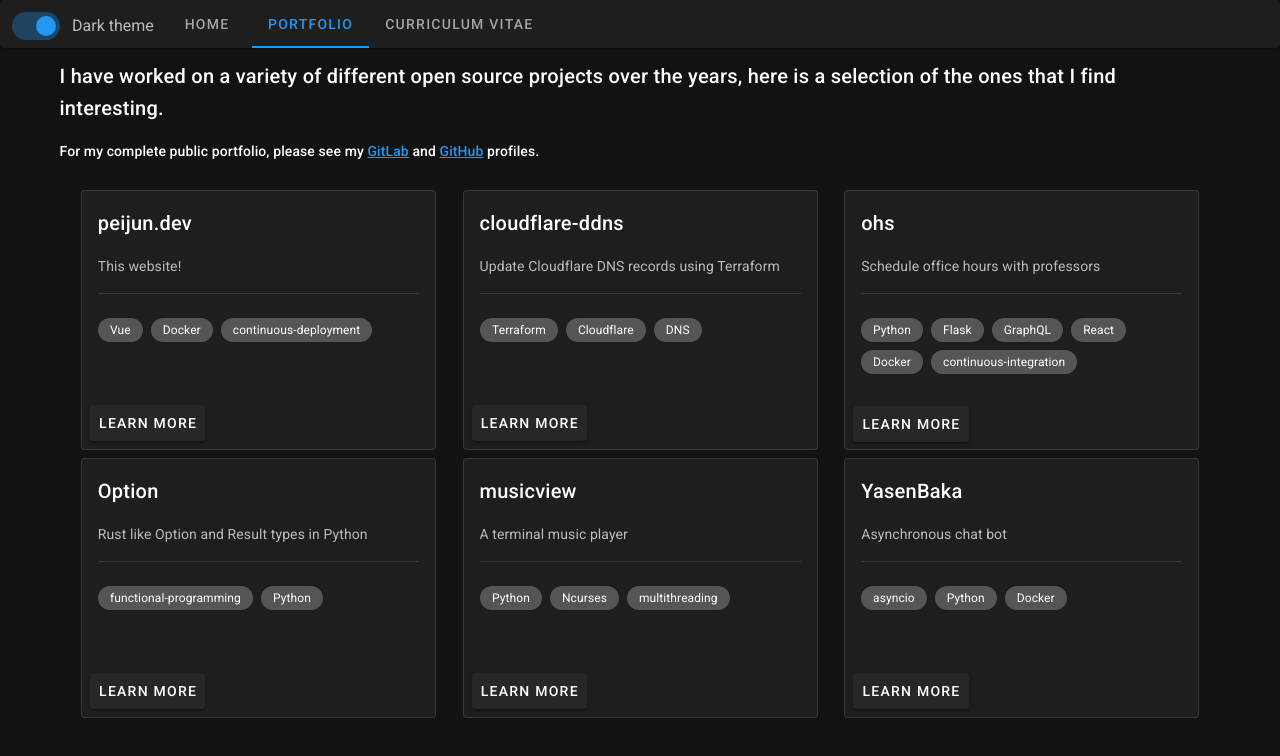
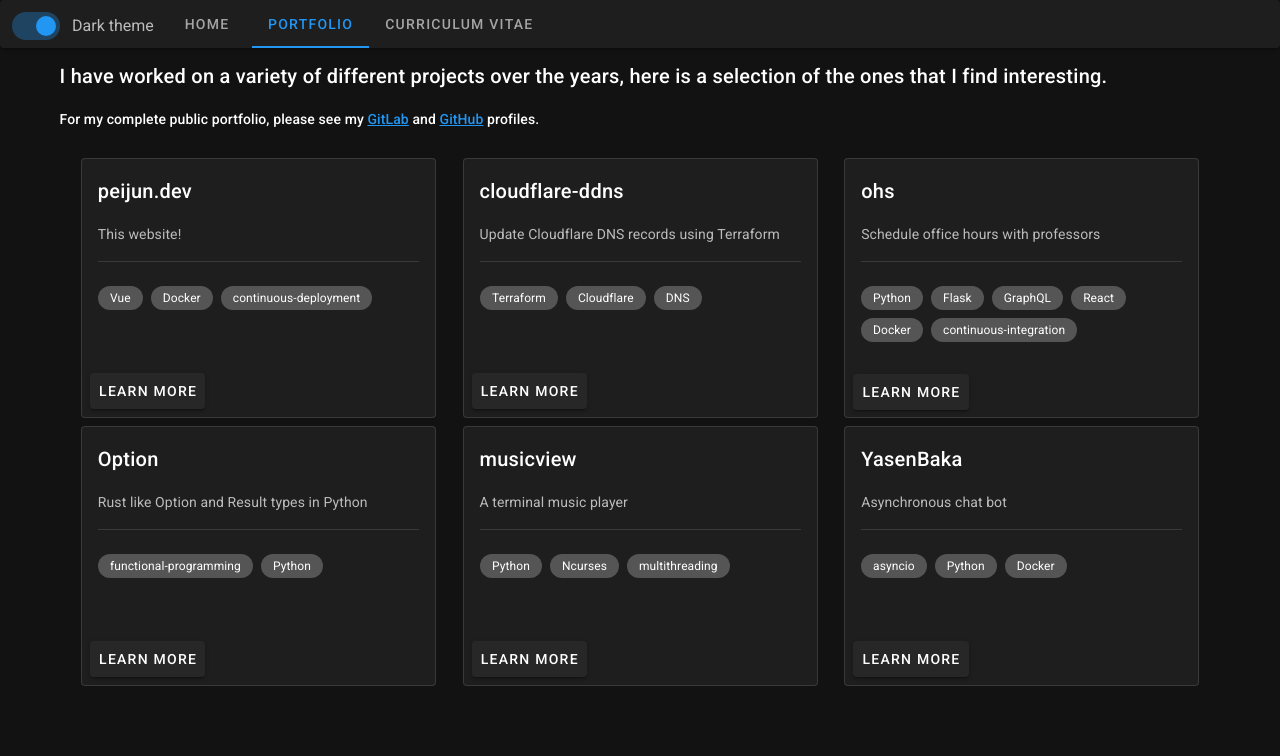
Before and after one commit to MaT1g3R/peijun.dev, a Vue app: page /portfolio in a window 1280 px wide. Shown: the top 756 px of the page. Built offline with nearby package versions, Linux system fonts and the light colour scheme; what vue-resource would draw is missing.

Commit message:
Changing projects wording to prepare for school

```diff
--- a/src/components/Portfolio.vue
+++ b/src/components/Portfolio.vue
@@ -2,8 +2,8 @@
   <v-container class="projects">
     <div id="projects-intro">
       <p class="title">
-        I have worked on a variety of different open source projects over the
-        years, here is a selection of the ones that I find interesting.
+        I have worked on a variety of different projects over the years, here is
+        a selection of the ones that I find interesting.
       </p>
       <p class="subtitle-2">
         For my complete public portfolio, please see my
```
